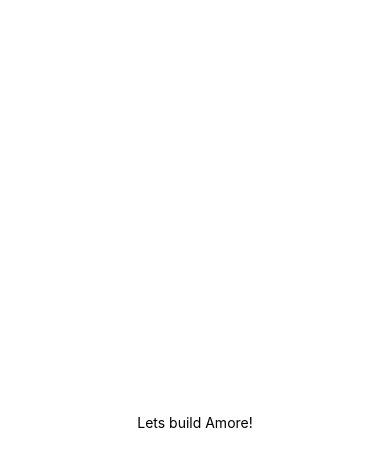
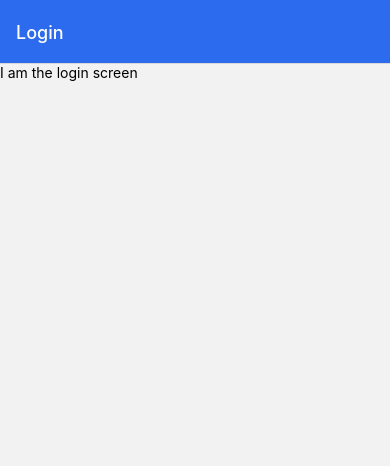
Before and after one commit to GrantLicata/Amore, a React Native app: screen / in a window 390 px wide. Shown: the top 466 px of the page. Built offline with nearby package versions, Linux system fonts and the light colour scheme.

Commit message:
React native elements prepared

```diff
--- a/App.js
+++ b/App.js
@@ -1,17 +1,28 @@
 import { StatusBar } from 'expo-status-bar';
 import { StyleSheet, Text, View } from 'react-native';
 import { NavigationContainer } from '@react-navigation/native';
+import { createNativeStackNavigator } from '@react-navigation/native-stack';
+import LoginScreen from './screens/LoginScreen';
+
+// Stack structure brought in using navigator.
+const Stack = createNativeStackNavigator();
+
+// Formatting applied to all screens within the app.
+const globalScreenOptions = {
+  headerStyle: {backgroundColor: "#2C6BED"},
+  headerTitleStyle: {color: "white"},
+  headerTintColor: "White",
+};
 
 export default function App() {
   return (
     <NavigationContainer>
-      <View style={styles.container}>
-        <Text>Lets build Amore!</Text>
-        <StatusBar style="auto" />
-      </View>
+      <Stack.Navigator screenOptions={globalScreenOptions}>
+        <Stack.Screen name='Login' component={ LoginScreen } />
+      </Stack.Navigator>
     </NavigationContainer>
   );
-}
+};
 
 const styles = StyleSheet.create({
   container: {
--- a/package.json
+++ b/package.json
@@ -12,6 +12,8 @@
     "@expo/webpack-config": "^18.0.1",
     "@react-navigation/native": "^6.1.6",
     "@react-navigation/native-stack": "^6.9.12",
+    "@rneui/base": "^4.0.0-rc.7",
+    "@rneui/themed": "^4.0.0-rc.7",
     "expo": "~48.0.6",
     "expo-status-bar": "~1.4.4",
     "firebase": "^9.18.0",
--- a/screens/LoginScreen.js
+++ b/screens/LoginScreen.js
@@ -1,5 +1,6 @@
 import { StyleSheet, Text, View } from 'react-native'
 import React from 'react'
+import { Button, Input, Image } from '@rneui/themed';
 
 const LoginScreen = () => {
   return (
```
Also changed, not shown: 1 other file (tests, documents, lock files or other folders).
